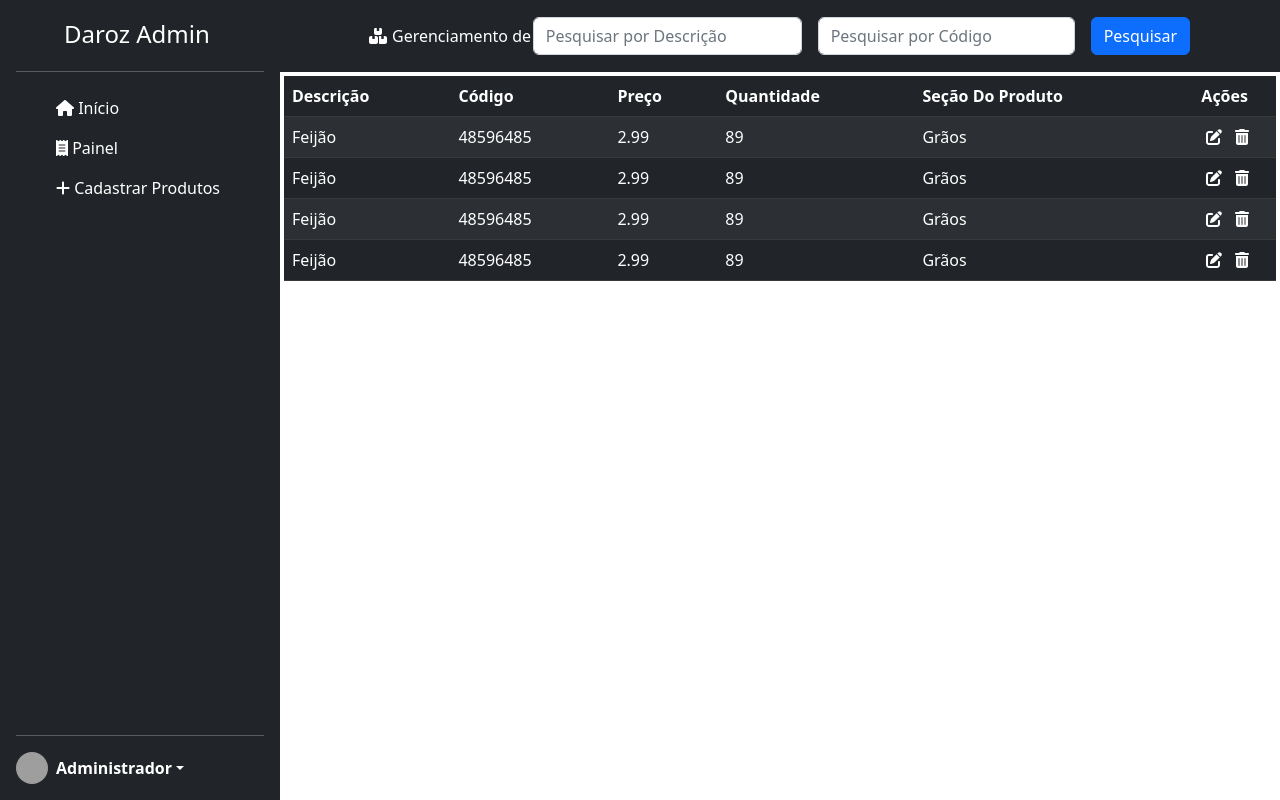
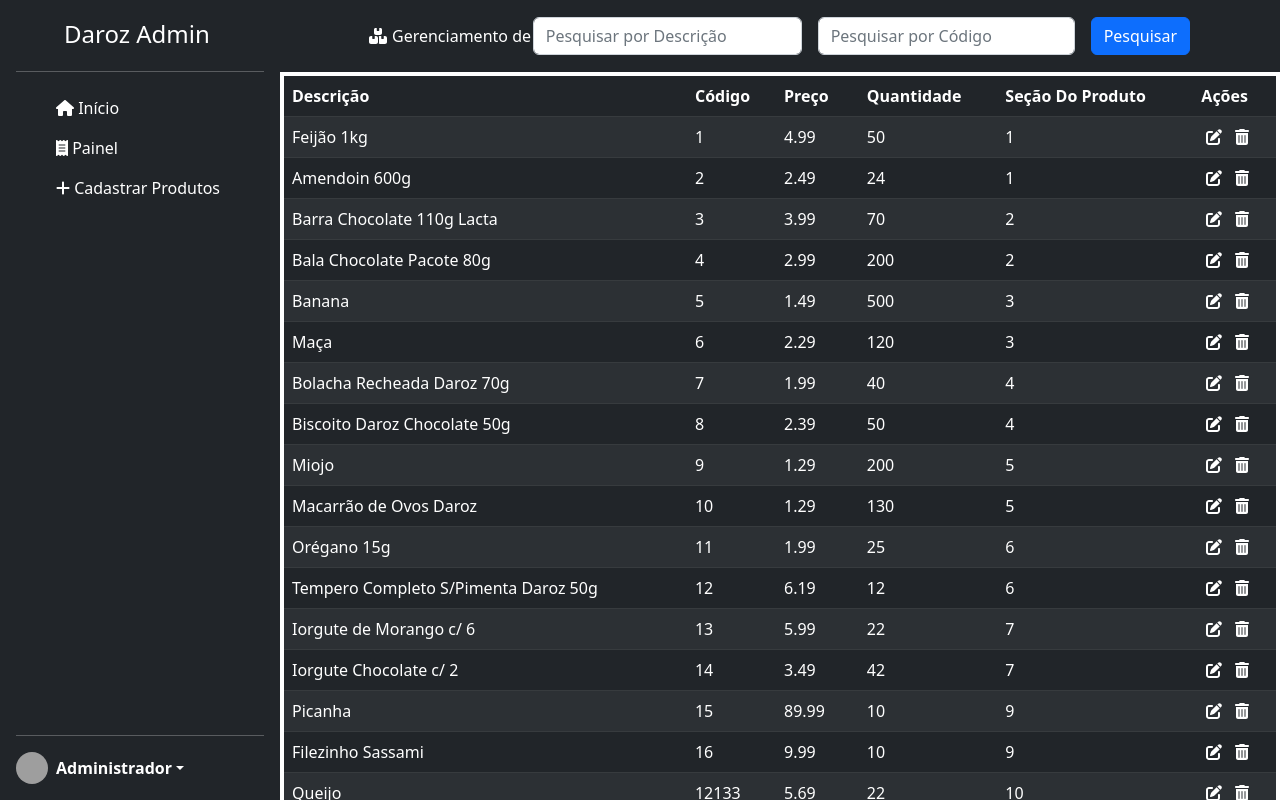
Before and after one commit to geraldodf/supermarket-admin-next, a Next.js app: page / in a window 1280 px wide. Built offline with nearby package versions, Linux system fonts and the light colour scheme; grey boxes are pictures that could not be loaded.

Commit message:
Fazendo renderização com a classe de produto.

```diff
--- a/src/components/TabelaProdutos.tsx
+++ b/src/components/TabelaProdutos.tsx
@@ -1,12 +1,226 @@
 import {faTrashCan, faPenToSquare, faPlus} from "@fortawesome/free-solid-svg-icons";
 import {FontAwesomeIcon} from "@fortawesome/react-fontawesome";
+import Produto from "../core/Produto";
 
 interface TabelaProps{
-    produtos: any[]
+    produtos: Produto[]
 }
 
 
 export default function TabelaProdutos(props: TabelaProps) {
+    const produtos = [
+        {
+            "descricao": "Feijão 1kg",
+            "precoDeCompra": 2.99,
+            "precoDeVenda": 4.99,
+            "quantidade": 50,
+            "codigo": 1,
+            "idTipoDoProduto": 1
+        },
+        {
+            "descricao": "Amendoin 600g",
+            "precoDeCompra": 0.99,
+            "precoDeVenda": 2.49,
+            "quantidade": 24,
+            "codigo": 2,
+            "idTipoDoProduto": 1
+        },
+        {
+            "descricao": "Barra Chocolate 110g Lacta",
+            "precoDeCompra": 2.49,
+            "precoDeVenda": 3.99,
+            "quantidade": 70,
+            "codigo": 3,
+            "idTipoDoProduto": 2
+        },
+        {
+            "descricao": "Bala Chocolate Pacote 80g ",
+            "precoDeCompra": 1.79,
+            "precoDeVenda": 2.99,
+            "quantidade": 200,
+            "codigo": 4,
+            "idTipoDoProduto": 2
+        },
+        {
+            "descricao": "Banana",
+            "precoDeCompra": 0.49,
+            "precoDeVenda": 1.49,
+            "quantidade": 500,
+            "codigo": 5,
+            "idTipoDoProduto": 3
+        },
+        {
+            "descricao": "Maça",
+            "precoDeCompra": 0.99,
+            "precoDeVenda": 2.29,
+            "quantidade": 120,
+            "codigo": 6,
+            "idTipoDoProduto": 3
+        },
+        {
+            "descricao": "Bolacha Recheada Daroz 70g",
+            "precoDeCompra": 0.89,
+            "precoDeVenda": 1.99,
+            "quantidade": 40,
+            "codigo": 7,
+            "idTipoDoProduto": 4
+        },
+        {
+            "descricao": "Biscoito Daroz Chocolate 50g",
+            "precoDeCompra": 1.29,
+            "precoDeVenda": 2.39,
+            "quantidade": 50,
+            "codigo": 8,
+            "idTipoDoProduto": 4
+        },
+        {
+            "descricao": "Miojo",
+            "precoDeCompra": 0.39,
+            "precoDeVenda": 1.29,
+            "quantidade": 200,
+            "codigo": 9,
+            "idTipoDoProduto": 5
+        },
+        {
+            "descricao": "Macarrão de Ovos Daroz",
+            "precoDeCompra": 0.89,
+            "precoDeVenda": 1.29,
+            "quantidade": 130,
+            "codigo": 10,
+            "idTipoDoProduto": 5
+        },
+        {
+            "descricao": "Orégano 15g",
+            "precoDeCompra": 1.29,
+            "precoDeVenda": 1.99,
+            "quantidade": 25,
+            "codigo": 11,
+            "idTipoDoProduto": 6
+        },
+        {
+            "descricao": "Tempero Completo S/Pimenta Daroz 50g",
+            "precoDeCompra": 3.49,
+            "precoDeVenda": 6.19,
+            "quantidade": 12,
+            "codigo": 12,
+            "idTipoDoProduto": 6
+        },
+        {
+            "descricao": "Iorgute de Morango c/ 6",
+            "precoDeCompra": 3.29,
+            "precoDeVenda": 5.99,
+            "quantidade": 22,
+            "codigo": 13,
+            "idTipoDoProduto": 7
+        },
+        {
+            "descricao": "Iorgute Chocolate c/ 2",
+            "precoDeCompra": 1.49,
+            "precoDeVenda": 3.49,
+            "quantidade": 42,
+            "codigo": 14,
+            "idTipoDoProduto": 7
+        },
+        {
+            "descricao": "Picanha",
+            "precoDeCompra": 50.00,
+            "precoDeVenda": 89.99,
+            "quantidade": 10,
+            "codigo": 15,
+            "idTipoDoProduto": 9
+        },
+        {
+            "descricao": "Filezinho Sassami",
+            "precoDeCompra": 6.99,
+            "precoDeVenda": 9.99,
+            "quantidade": 10,
+            "codigo": 16,
+            "idTipoDoProduto": 9
+        },
+        {
+            "descricao": "Queijo",
+            "precoDeCompra": 2.29,
+            "precoDeVenda": 5.69,
+            "quantidade": 22,
+            "codigo": 12133,
+            "idTipoDoProduto": 10
+        },
+        {
+            "descricao": "Presunto",
+            "precoDeCompra": 2.29,
+            "precoDeVenda": 3.99,
+            "quantidade": 12,
+            "codigo": 1324,
+            "idTipoDoProduto": 10
+        },
+        {
+            "descricao": "Creme Dental Colgate",
+            "precoDeCompra": 1.29,
+            "precoDeVenda": 2.99,
+            "quantidade": 100,
+            "codigo": 11243,
+            "idTipoDoProduto": 15
+        },
+        {
+            "descricao": "Shampoo Masculino 250ML",
+            "precoDeCompra": 11.29,
+            "precoDeVenda": 17.49,
+            "quantidade": 45,
+            "codigo": 412413,
+            "idTipoDoProduto": 15
+        },
+        {
+            "descricao": "Refrigerante de Cola 2L",
+            "precoDeCompra": 2.99,
+            "precoDeVenda": 5.99,
+            "quantidade": 56,
+            "codigo": 12414,
+            "idTipoDoProduto": 16
+        },
+        {
+            "descricao": "Refrigerante de Uva 1,5L",
+            "precoDeCompra": 2.29,
+            "precoDeVenda": 3.99,
+            "quantidade": 57,
+            "codigo": 214513,
+            "idTipoDoProduto": 16
+        },
+        {
+            "descricao": "Vinho Italiano 800ML",
+            "precoDeCompra": 80.00,
+            "precoDeVenda": 124.99,
+            "quantidade": 5,
+            "codigo": 23451,
+            "idTipoDoProduto": 17
+        },
+        {
+            "descricao": "Vinho Chileno Branco 750ML",
+            "precoDeCompra": 45.29,
+            "precoDeVenda": 79.99,
+            "quantidade": 12,
+            "codigo": 215123,
+            "idTipoDoProduto": 17
+        }
+    ]
+
+    function renderizarProdutos(){
+        return produtos?.map((p) => {
+            return (
+                <tr key={p.idTipoDoProduto}>
+                    <td>{p.descricao}</td>
+                    <td>{p.codigo}</td>
+                    <td>{p.precoDeVenda}</td>
+                    <td>{p.quantidade}</td>
+                    <td>{p.idTipoDoProduto}</td>
+                    <td>
+                        <FontAwesomeIcon style={{margin: "0 5px"}} icon={faPenToSquare}/>
+                        <FontAwesomeIcon style={{margin: "0 8px"}} icon={faTrashCan}/>
+                    </td>
+                </tr>
+            )
+        })
+    }
+
     return (
         <>
             <div className={`p-1`}>
@@ -22,50 +236,8 @@ export default function TabelaProdutos(props: TabelaProps) {
                     </tr>
                     </thead>
                     <tbody>
-                    <tr>
-                        <td>Feijão</td>
-                        <td>48596485</td>
-                        <td>2.99</td>
-                        <td>89</td>
-                        <td>Grãos</td>
-                        <td className={``}>
-                            <FontAwesomeIcon style={{margin: "0 5px"}} icon={faPenToSquare}/>
-                            <FontAwesomeIcon style={{margin: "0 8px"}} icon={faTrashCan}/>
-                        </td>
-                    </tr>
-                    <tr>
-                        <td>Feijão</td>
-                        <td>48596485</td>
-                        <td>2.99</td>
-                        <td>89</td>
-                        <td>Grãos</td>
-                        <td className={``}>
-                            <FontAwesomeIcon style={{margin: "0 5px"}} icon={faPenToSquare}/>
-                            <FontAwesomeIcon style={{margin: "0 8px"}} icon={faTrashCan}/>
-                        </td>
-                    </tr>
-                    <tr>
-                        <td>Feijão</td>
-                        <td>48596485</td>
-                        <td>2.99</td>
-                        <td>89</td>
-                        <td>Grãos</td>
-                        <td className={``}>
-                            <FontAwesomeIcon style={{margin: "0 5px"}} icon={faPenToSquare}/>
-                            <FontAwesomeIcon style={{margin: "0 8px"}} icon={faTrashCan}/>
-                        </td>
-                    </tr>
-                    <tr>
-                        <td>Feijão</td>
-                        <td>48596485</td>
-                        <td>2.99</td>
-                        <td>89</td>
-                        <td>Grãos</td>
-                        <td className={``}>
-                            <FontAwesomeIcon style={{margin: "0 5px"}} icon={faPenToSquare}/>
-                            <FontAwesomeIcon style={{margin: "0 8px"}} icon={faTrashCan}/>
-                        </td>
-                    </tr>
+                    {renderizarProdutos()}
+
 
                     </tbody>
                 </table>
```
